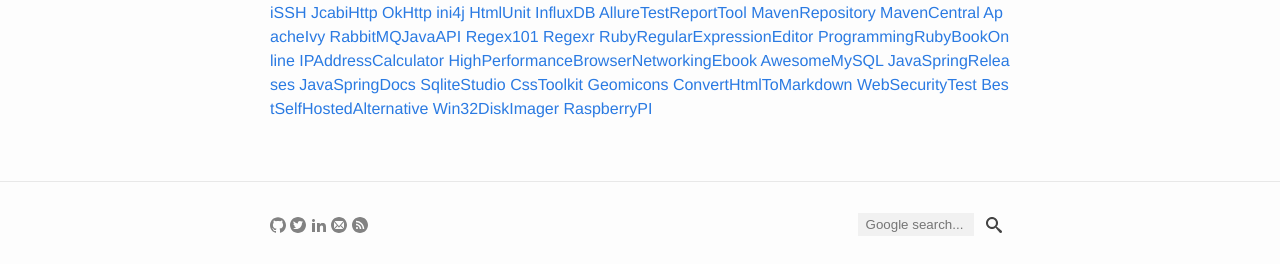
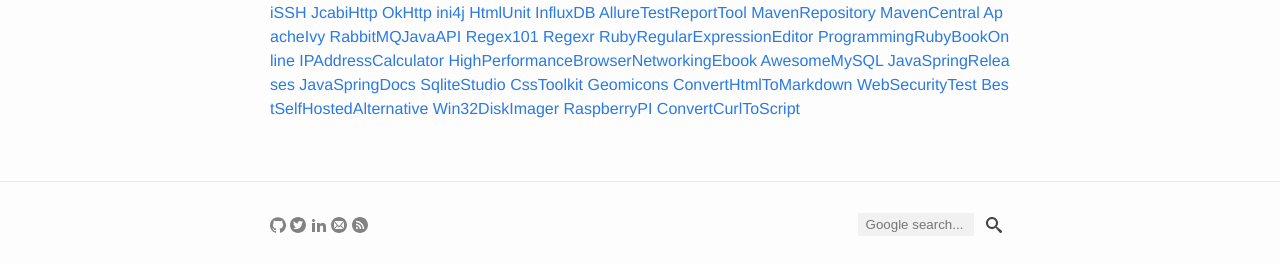
Before and after one commit to yuan-jiang/yuan-jiang.github.io, a Jekyll site: the page built from bookmarks.md, in a window 1280 px wide. Shown: the part 811-1075 px from the top of the page. Built offline with Jekyll 4.4.1, drawn with Linux system fonts in a browser that asks for light colours.

Commit message:
Update bookmarks.yml

```diff
--- a/_data/bookmarks.yml
+++ b/_data/bookmarks.yml
@@ -378,3 +378,5 @@
   link: https://sourceforge.net/projects/win32diskimager/
 - description: RaspberryPI
   link: https://www.raspberrypi.org/
+- description: ConvertCurlToScript
+  link: https://curl.trillworks.com/
```
